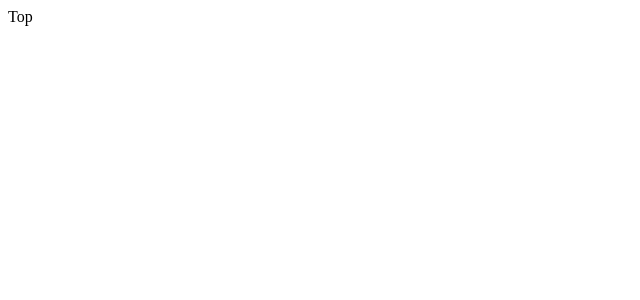
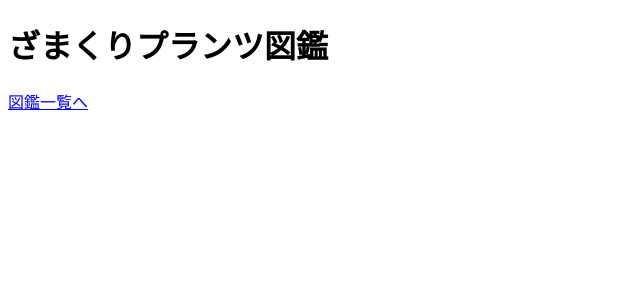
Before and after one commit to kumag36/aroid-nfc, a Next.js app: page / in a window 1280 px wide. Shown: the top 300 px of the page, without its empty margins (0-640 px from the left). Built offline with nearby package versions, Linux system fonts and the light colour scheme.

Commit message:
Update page.js

```diff
--- a/app/page.js
+++ b/app/page.js
@@ -1,5 +1,10 @@
 export const dynamic = 'force-dynamic'
 
 export default function Page() {
-  return <div>Top</div>
+  return (
+    <div>
+      <h1>ざまくりプランツ図鑑</h1>
+      <a href="/plant">図鑑一覧へ</a>
+    </div>
+  )
 }
```
